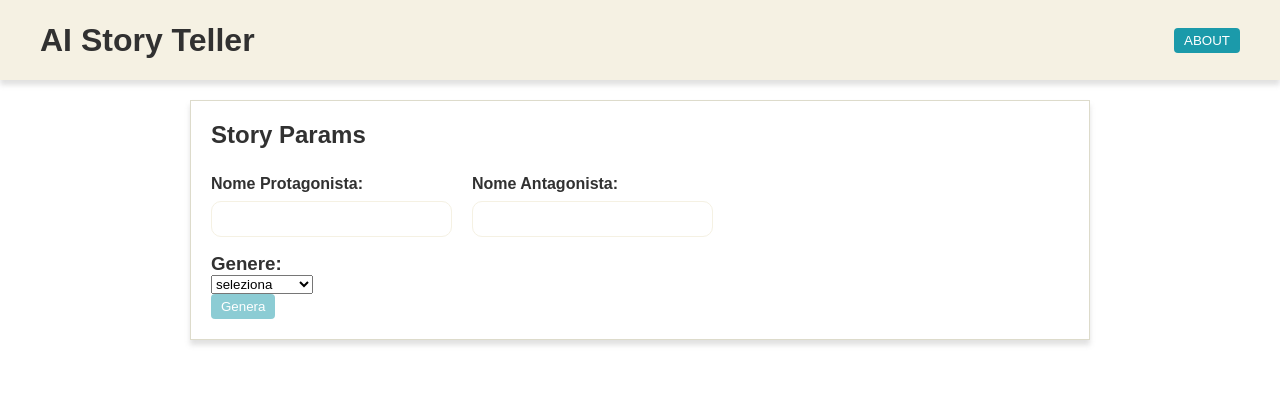
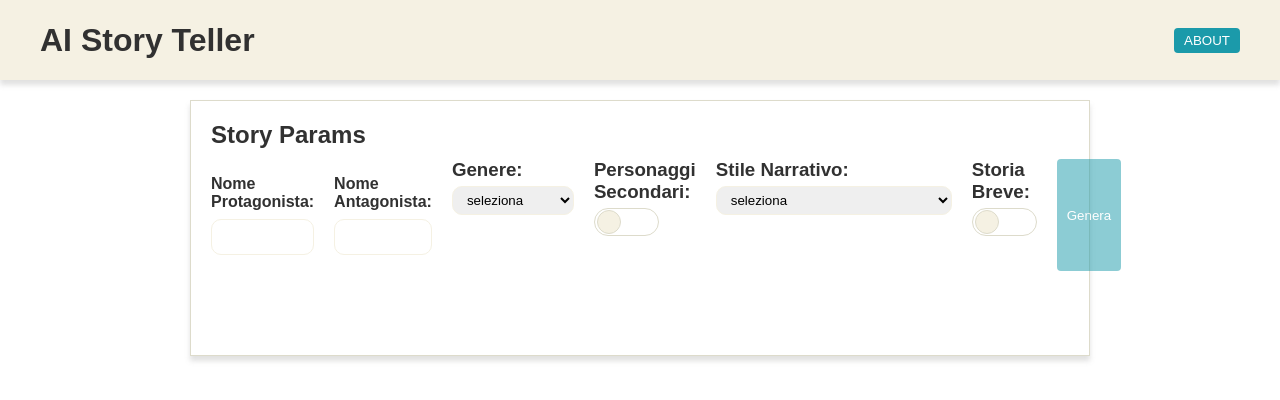
Before and after one commit to GiovanniRaniolo/ai-story-teller, a Next.js app: page / in a window 1280 px wide. Shown: the top 400 px of the page. Built offline with nearby package versions, Linux system fonts and the light colour scheme; a web font is replaced by a local one.

Commit message:
feat: add Switch, SwitchBox components and Gemini Api calls

```diff
--- a/package.json
+++ b/package.json
@@ -9,6 +9,7 @@
     "lint": "next lint"
   },
   "dependencies": {
+    "@google/generative-ai": "^0.17.1",
     "next": "14.2.7",
     "react": "^18",
     "react-dom": "^18",
--- /dev/null
+++ b/src/components/Atoms/Switch/Switch.module.scss
@@ -0,0 +1,47 @@
+.main {
+  width: 65px;
+  height: 28px;
+  border-radius: 28px;
+  border: 1px solid var(--color-80);
+  display: flex;
+  align-items: center;
+  position: relative;
+  cursor: pointer;
+  background-color: var(--color-0);
+  transition: all 0.2s ease;
+  overflow: hidden;
+
+  .mask {
+    position: absolute;
+    width: 0%;
+    height: 100%;
+    z-index: 1;
+    background-color: red;
+    transition: all 2s ease;
+
+    &.active {
+      width: 100%;
+    }
+  }
+
+  .dot {
+    position: absolute;
+    width: 24px;
+    height: 24px;
+    border: 1px solid var(--color-80);
+    border-radius: 50%;
+    left: 2px;
+    background-color: var(--color-20);
+    transition: all 0.2s ease;
+    z-index: 10;
+
+    &.active {
+      left: 30px;
+      border: 1px solid var(--color-20);
+    }
+  }
+
+  &.active {
+    background-color: var(--color-100);
+  }
+}
--- /dev/null
+++ b/src/components/Atoms/Switch/Switch.tsx
@@ -0,0 +1,23 @@
+import { Dispatch, SetStateAction } from "react";
+import style from "./Switch.module.scss";
+
+interface SwitchProps {
+  active: boolean;
+  setActive: Dispatch<SetStateAction<boolean>>;
+}
+
+const Switch = (props: SwitchProps) => {
+  const { active, setActive } = props;
+
+  return (
+    <div
+      className={`${style.main} ${active ? style.active : ""}`}
+      onClick={() => setActive(!active)}
+    >
+      <div className={`${style.mask}  ${active ? style.active : ""}`} />
+      <div className={`${style.dot} ${active ? style.active : ""}`} />
+    </div>
+  );
+};
+
+export default Switch;
--- a/src/components/Molecules/SelectBox/SelectBox.module.scss
+++ b/src/components/Molecules/SelectBox/SelectBox.module.scss
@@ -0,0 +1,11 @@
+.main {
+  h3 {
+    margin-bottom: rem(5px);
+  }
+
+  select {
+    padding: rem(5px) rem(10px);
+    border: rem(1px) solid var(--color-20);
+    border-radius: rem(10px);
+  }
+}
--- /dev/null
+++ b/src/components/Molecules/SwitchBox/SwitchBox.module.scss
@@ -0,0 +1,5 @@
+.main {
+  h3 {
+    margin-bottom: rem(5px);
+  }
+}
--- /dev/null
+++ b/src/components/Molecules/SwitchBox/SwitchBox.tsx
@@ -0,0 +1,22 @@
+import { Dispatch, SetStateAction } from "react";
+import style from "./SwitchBox.module.scss";
+import Switch from "@/components/Atoms/Switch/Switch";
+
+interface SwitchBoxProps {
+  label: string;
+  value: boolean;
+  setValue: Dispatch<SetStateAction<boolean>>;
+}
+
+const SwitchBox = (props: SwitchBoxProps) => {
+  const { label, value, setValue } = props;
+
+  return (
+    <div className={style.main}>
+      <h3>{label}</h3>
+      <Switch active={value} setActive={setValue} />
+    </div>
+  );
+};
+
+export default SwitchBox;
--- a/src/constants/common.ts
+++ b/src/constants/common.ts
@@ -24,3 +24,46 @@ export const listaGeneri = [
     value: "giallo",
   },
 ];
+
+export const listaStiliNarrativi = [
+  {
+    label: "Prima Persona",
+    value: "prima_persona",
+  },
+  {
+    label: "Terza Persona",
+    value: "terza_persona",
+  },
+  {
+    label: "Narratore Onnisciente",
+    value: "narratore_onnisciente",
+  },
+  {
+    label: "Stile Diario",
+    value: "stile_diario",
+  },
+  {
+    label: "Flusso di Coscienza",
+    value: "flusso_di_coscienza",
+  },
+  {
+    label: "Epistolare (sotto forma di lettere)",
+    value: "epistolare",
+  },
+  {
+    label: "Stile Cinematografico",
+    value: "stile_cinematografico",
+  },
+  {
+    label: "Stile Fiabesco",
+    value: "stile_fiabesco",
+  },
+  {
+    label: "Stile Poetico",
+    value: "stile_poetico",
+  },
+  {
+    label: "Stile Giornale di Bordo",
+    value: "stile_giornale_di_bordo",
+  },
+];
--- a/src/pages/index.tsx
+++ b/src/pages/index.tsx
@@ -5,16 +5,72 @@ import WindowBox from "@/components/Organism/WindowBox/WindowBox";
 import InputBox from "@/components/Molecules/InputBox/InputBox";
 import SelectBox from "@/components/Molecules/SelectBox/SelectBox";
 import { useState } from "react";
-import { listaGeneri } from "@/constants/common";
+import { listaGeneri, listaStiliNarrativi } from "@/constants/common";
 import Button from "@/components/Atoms/Button/Button";
+import {
+  GenerateContentCandidate,
+  GoogleGenerativeAI,
+} from "@google/generative-ai";
+import SwitchBox from "@/components/Molecules/SwitchBox/SwitchBox";
 
 export default function Home() {
   const [protagonista, setProtagonista] = useState("");
   const [antagonista, setAntagonista] = useState("");
   const [genere, setGenere] = useState("");
+  const [personaggiSecondari, setPersonaggiSecondari] = useState(false);
+  const [stileNarrativo, setStileNarrativo] = useState("");
+  const [breve, setBreve] = useState(false); // Cambiato da "dettagliata" a "breve"
+  const [loading, setLoading] = useState(false);
+  const [response, setResponse] = useState("");
 
-  const handleGenerate = () => {
-    console.log({ protagonista, antagonista, genere });
+  const handleGenerate = async () => {
+    setLoading(true);
+    const prompt = `genera un racconto ${genere} ${
+      breve ? "breve" : "dettagliato"
+    }, con il protagonista chiamato ${protagonista}, l'antagonista chiamato ${antagonista}${
+      personaggiSecondari ? ", aggiungi uno o più personaggi secondari" : ""
+    }.
+    Stile narrativo: ${stileNarrativo}.`;
+
+    console.log("Prompt generato:", prompt); // Debug
+
+    try {
+      if (!process.env.NEXT_PUBLIC_API_KEY) {
+        console.error("API_KEY non è definita!"); // Debug
+        return;
+      }
+
+      if (
+        protagonista.trim().length <= 0 ||
+        antagonista.trim().length <= 0 ||
+        genere.trim().length <= 0
+      ) {
+        setLoading(false);
+        return;
+      }
+
+      const genAI = new GoogleGenerativeAI(process.env.NEXT_PUBLIC_API_KEY);
+      const model = genAI.getGenerativeModel({ model: "gemini-1.5-flash" });
+      const result = await model.generateContent(prompt);
+      console.log("Response from API:", result); // Debug
+
+      const output = (
+        result.response.candidates as GenerateContentCandidate[]
+      )[0]?.content?.parts[0]?.text;
+
+      if (output) {
+        console.log("Output generated:", output); // Debug
+        setResponse(output);
+      } else {
+        console.error("No output generated.");
+        setResponse("Errore nella generazione del contenuto.");
+      }
+    } catch (error) {
+      console.error("Errore durante la generazione:", error); // Debug
+      setResponse("Si è verificato un errore durante la generazione.");
+    }
+
+    setLoading(false);
   };
 
   return (
@@ -43,23 +99,49 @@ export default function Home() {
                 value={antagonista}
                 setValue={setAntagonista}
               />
-            </div>
-            <div className={style.container}>
               <SelectBox
                 label="Genere:"
                 list={listaGeneri}
                 setAction={setGenere}
               />
-            </div>
+              <SwitchBox
+                label="Personaggi Secondari:"
+                value={personaggiSecondari}
+                setValue={setPersonaggiSecondari}
+              />
+              <SelectBox
+                label="Stile Narrativo:"
+                list={listaStiliNarrativi}
+                setAction={setStileNarrativo}
+              />
+              <SwitchBox
+                label="Storia Breve:" // Cambiato da "Storia Dettagliata" a "Storia Breve"
+                value={breve}
+                setValue={setBreve}
+              />
               <Button
                 label="Genera"
                 onClick={handleGenerate}
                 disabled={
                   protagonista.trim().length <= 0 ||
                   antagonista.trim().length <= 0 ||
-                genere.trim().length <= 0
+                  genere.trim().length <= 0 ||
+                  loading
                 }
               />
+            </div>
+
+            {loading ? (
+              <div className={style.loading}>
+                <p>loading...</p>
+              </div>
+            ) : (
+              <div className={style.result}>
+                {response.split("\n\n").map((paragraph, index) => (
+                  <p key={index}>{paragraph}</p>
+                ))}
+              </div>
+            )}
           </WindowBox>
         </div>
       </main>
--- a/src/styles/Home.module.css
+++ b/src/styles/Home.module.css
@@ -3,10 +3,19 @@
 
   .content {
     padding: 20px 0;
-  }
 
-  .container {
-    display: flex;
-    gap: 20px;
+    .container {
+      display: flex;
+      gap: 20px;
+    }
+
+    .result {
+      margin-top: 4rem;
+    }
+
+    .result p {
+      margin-bottom: 1rem;
+      line-height: 1.6;
+    }
   }
 }
```
Also changed, not shown: 1 other file (tests, documents, lock files or other folders). Lines whose indentation alone changed are shown as unchanged.
